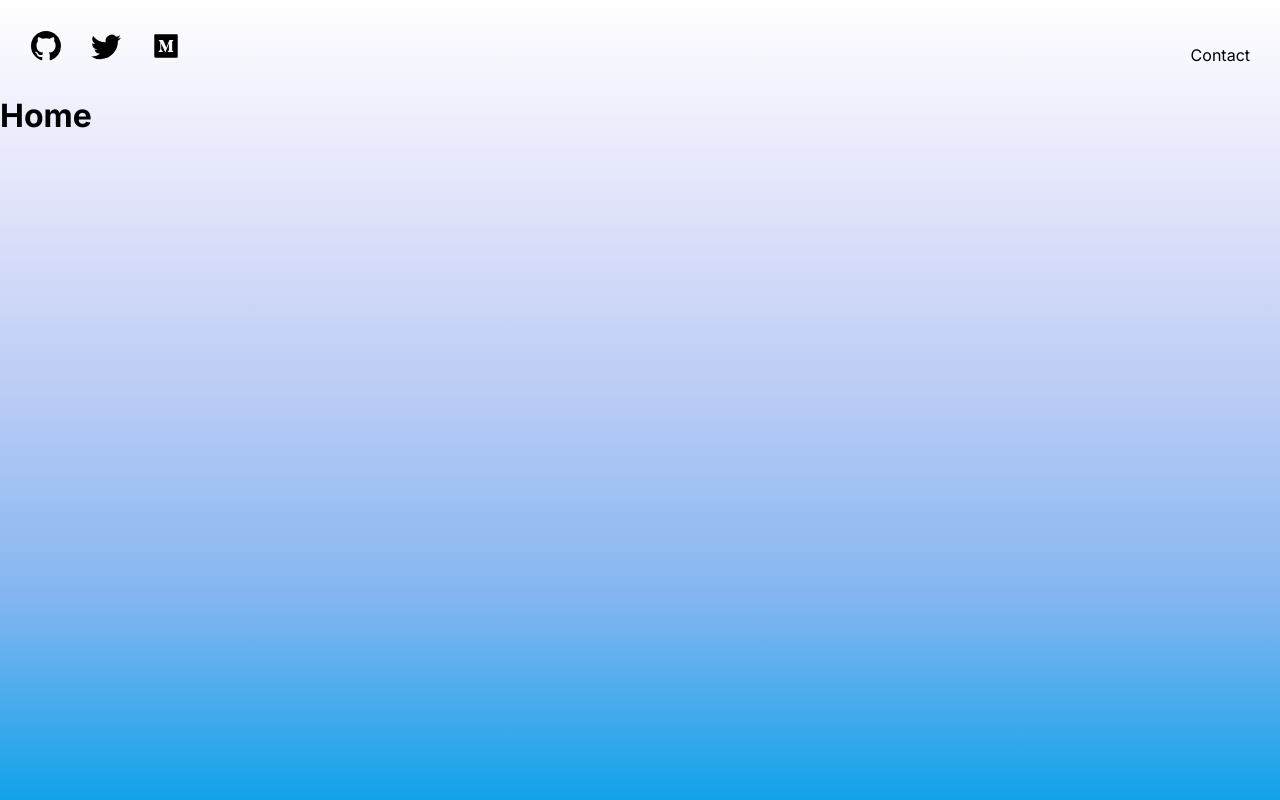
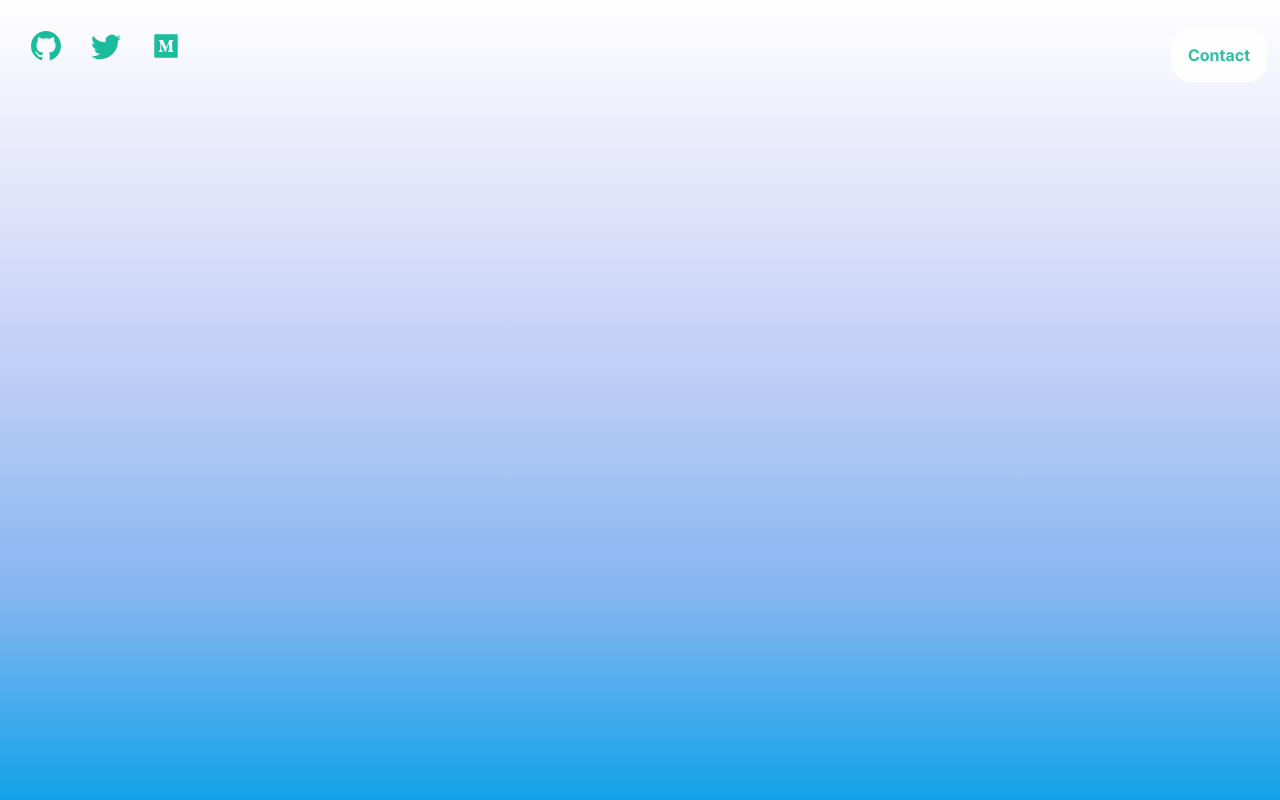
Before and after one commit to ebrardev/hireme, a Next.js app: page / in a window 1280 px wide. Built offline with nearby package versions, Linux system fonts and the light colour scheme.

Commit message:
nav finished

```diff
--- a/src/app/components/Navbar/navbar.css
+++ b/src/app/components/Navbar/navbar.css
@@ -28,7 +28,7 @@ color: black;
       }
 
   .navbar-item a {
-    color: black;
+    color: #1abc9c;
     text-decoration: none;
   }
   .navbar-link {
@@ -46,7 +46,12 @@ color: black;
     position: absolute;
     right: 10px;
     top:25px;
-    padding: 5px;
-
+    padding: 2px;
+    margin: 3px;
+    background-color: white;
     color: white;
+    cursor: pointer;
+    border-radius: 20px;
+    opacity: 0.9;
+    font-weight: bold;
   }
--- a/src/app/page.js
+++ b/src/app/page.js
@@ -6,7 +6,7 @@ export default function Home() {
   return (
    <div>
     <Navbar/>
-    <h1>Home</h1>
+
    </div>
   )
 }
```
Also changed, not shown: src/app/global.css (line endings or trailing spaces).
